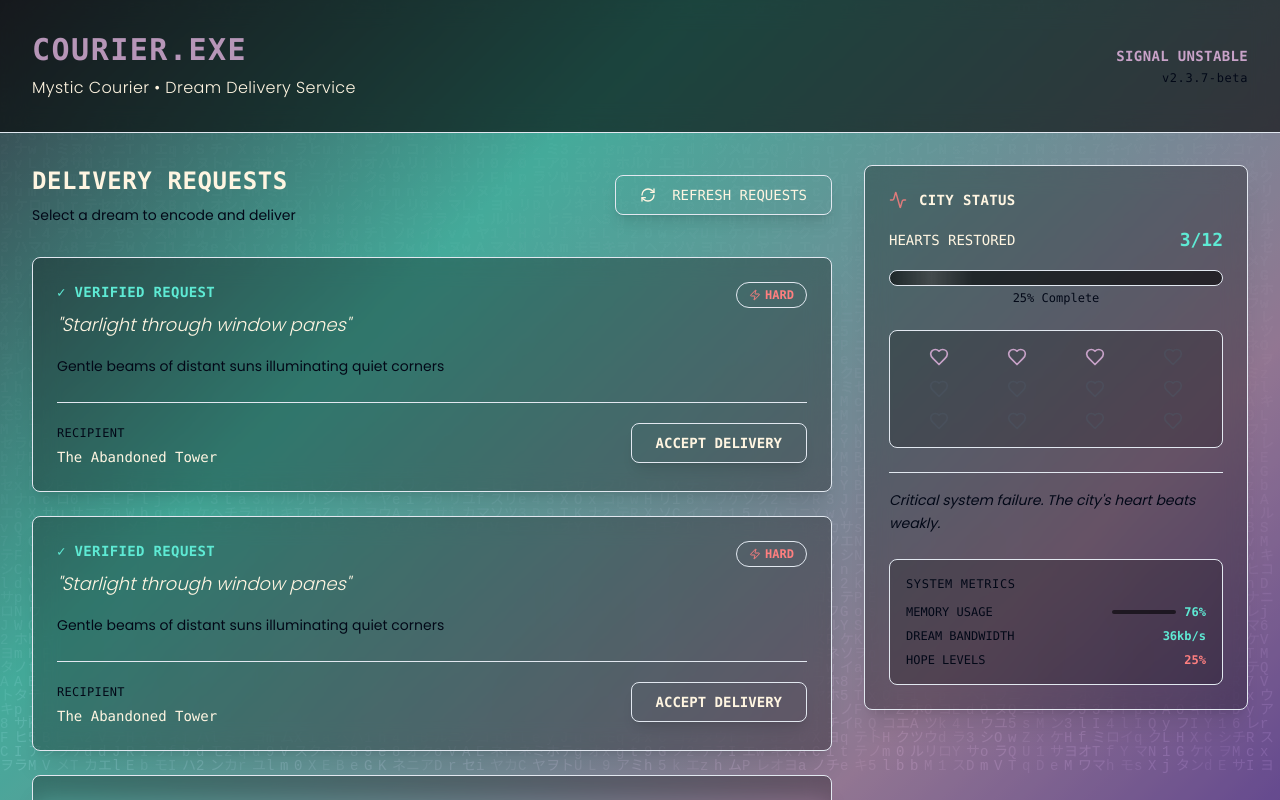
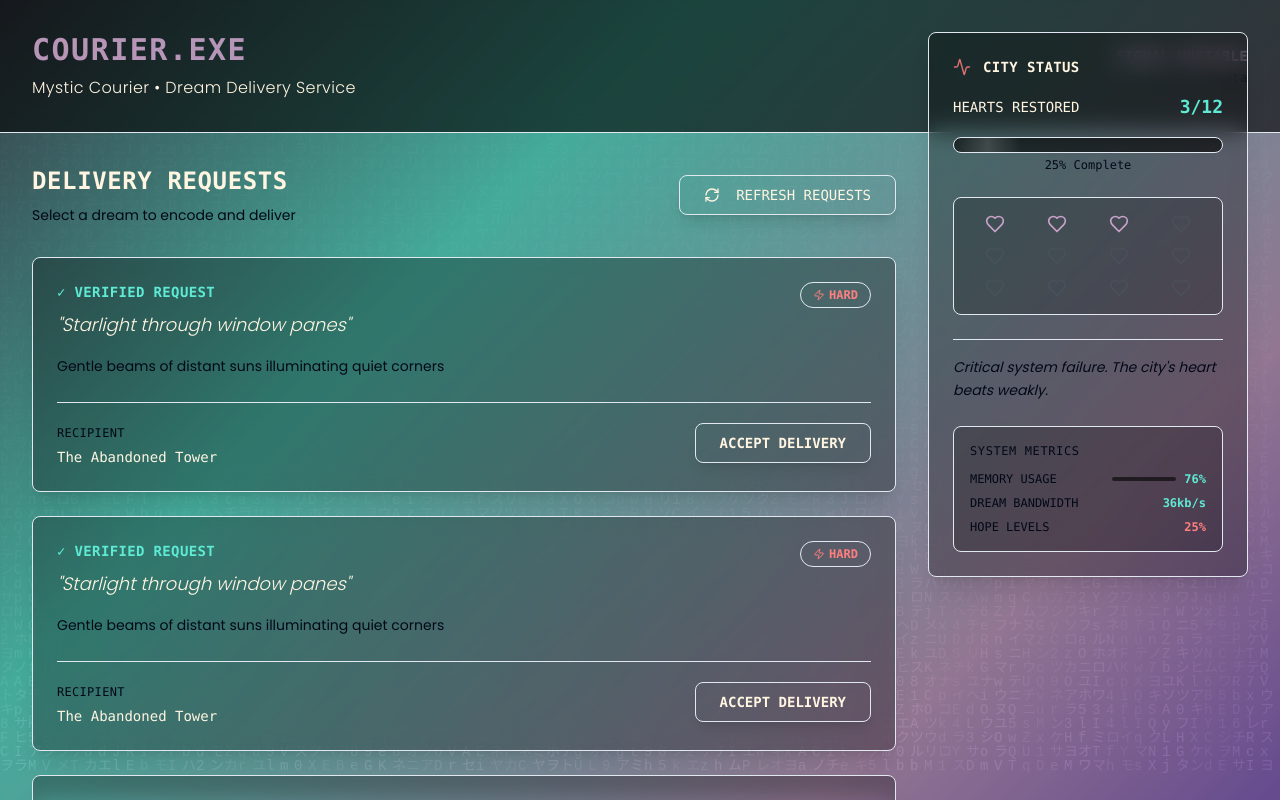
Before and after one commit to lisainnovates/courier-heart, a React (Vite) app: page / in a window 1280 px wide. Shown: the top 800 px of the page. Built offline with nearby package versions, Linux system fonts and the light colour scheme.

Commit message:
Move city status to top right
Move the CityStatus component to the top right corner of the screen.

```diff
--- a/src/components/CityStatus.tsx
+++ b/src/components/CityStatus.tsx
@@ -1,4 +1,3 @@
-
 import { Heart, Zap, Shield, Activity } from "lucide-react";
 import { Card, CardContent, CardHeader, CardTitle } from "./ui/card";
 
@@ -25,7 +24,7 @@ export const CityStatus = ({ hearts, totalHearts, gameState }: CityStatusProps)
   const StatusIcon = status.icon;
 
   return (
-    <Card className="bg-black/30 backdrop-blur-md border-soft-lavender/50 h-fit shadow-xl hover:shadow-2xl transition-all duration-300 sticky top-8">
+    <Card className="bg-black/30 backdrop-blur-md border-soft-lavender/50 shadow-xl hover:shadow-2xl transition-all duration-300">
       <CardHeader className="pb-4">
         <CardTitle className="text-creamy-white font-mono text-sm flex items-center gap-3 font-bold tracking-wide">
           <StatusIcon size={18} className={`${status.color} animate-pulse`} />
--- a/src/pages/Index.tsx
+++ b/src/pages/Index.tsx
@@ -1,4 +1,3 @@
-
 import { useState, useEffect } from "react";
 import { MatrixRain } from "../components/MatrixRain";
 import { DeliverySystem } from "../components/DeliverySystem";
@@ -53,20 +52,21 @@ const Index = () => {
       <MatrixRain intensity={gameState === "corrupted" ? "high" : gameState === "glitching" ? "medium" : "low"} />
 
       <div className="relative z-10 min-h-screen flex flex-col">
-        <GameHeader gameState={gameState} />
+        <div className="relative">
+          <GameHeader gameState={gameState} />
 
-        <div className="flex-1 flex flex-col xl:flex-row gap-8 p-8 max-w-7xl mx-auto w-full">
-          <div className="flex-1 min-w-0">
-            <DeliverySystem onStartDelivery={startDelivery} gameState={gameState} />
-          </div>
-
-          <div className="xl:w-96 shrink-0">
+          {/* City Status positioned in top right */}
+          <div className="absolute top-8 right-8 w-80 z-20">
             <CityStatus
               hearts={cityHearts}
               totalHearts={totalHearts}
               gameState={gameState}
             />
           </div>
+        </div>
+
+        <div className="flex-1 p-8 max-w-7xl mx-auto w-full pr-96">
+          <DeliverySystem onStartDelivery={startDelivery} gameState={gameState} />
         </div>
       </div>
 
```
